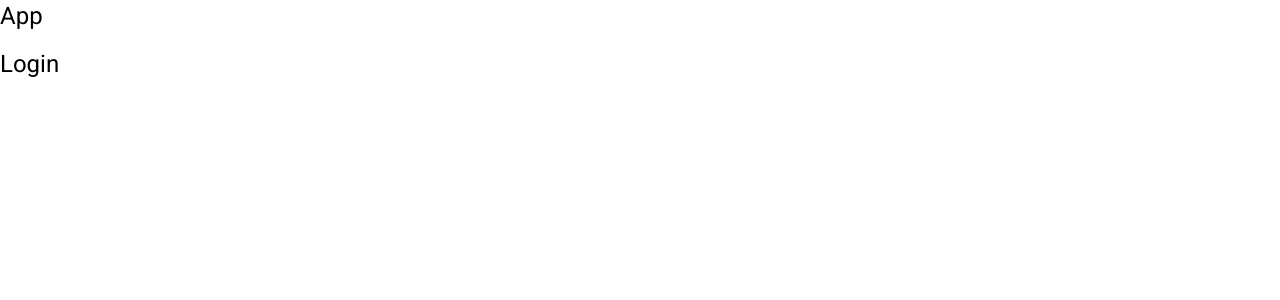
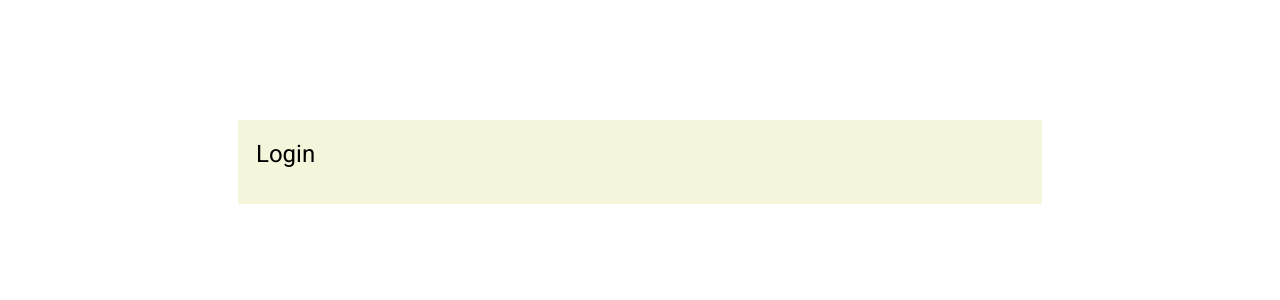
Before and after one commit to ananthanunni/ngunittestwebinar, an Angular app: page /login in a window 1280 px wide. Shown: the top 300 px of the page. Built offline with nearby package versions, Linux system fonts and the light colour scheme.

Commit message:
Wrapper element styling.

```diff
--- a/src/app/app.component.html
+++ b/src/app/app.component.html
@@ -1,2 +1,3 @@
-<h1>App</h1>
-<router-outlet></router-outlet>
+<div class="container">
+  <router-outlet></router-outlet>
+</div>
--- a/src/app/app.component.scss
+++ b/src/app/app.component.scss
@@ -0,0 +1,6 @@
+.container {
+  width: 60%;
+  margin: 120px auto auto auto;
+  background: beige;
+  padding: 18px;
+}
```
